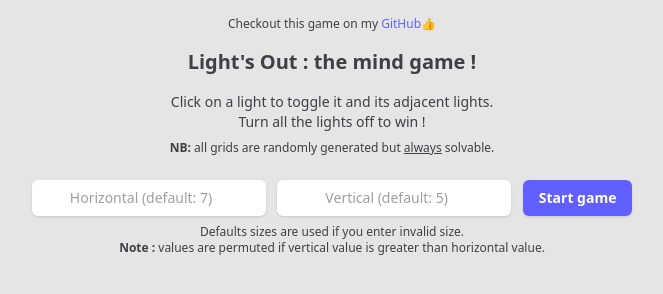
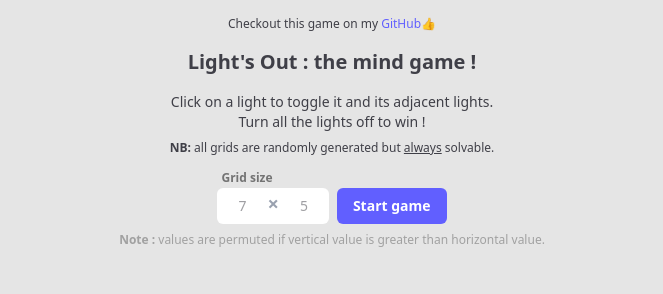
Before and after one commit to ryan-hmd/lights-out, a website with bundled scripts: page index.html in a window 1280 px wide. Shown: the whole page, without its empty margins (308-971 px from the left). Built offline with nearby package versions, Linux system fonts and the light colour scheme.

Commit message:
style: change settings form and delete useless text

```diff
--- a/index.html
+++ b/index.html
@@ -9,6 +9,14 @@
         <script src="./build/engine.js" defer></script>
         <script src="./build/game.js" defer></script>
         <style>
+            input::-webkit-outer-spin-button,
+            input::-webkit-inner-spin-button {
+                -webkit-appearance: none;
+                margin: 0;
+            }
+            input[type="number"] {
+                -moz-appearance: textfield;
+            }
             .light {
                 flex-shrink: 0;
                 background-color: white;
@@ -74,40 +82,52 @@
                 </div>
             </header>
             <main>
-                <div id="game" class="my-6 text-center"></div>
+                <div id="game" class="my-8 text-center"></div>
 
-                <form id="settings" class="*:shadow-sm text-center space-x-2">
+                <form
+                    id="settings"
+                    class="flex flex-col sm:flex-row gap-2 w-fit justify-center mx-auto"
+                >
+                    <div
+                        class="flex bg-white w-fit items-center rounded-md relative"
+                    >
+                        <label
+                            for="dimX"
+                            class="absolute -top-4.5 left-1 text-xs font-semibold text-neutral-500"
+                            >Grid size</label
+                        >
                         <input
+                            id="dimX"
                             name="dimX"
-                        placeholder="Horizontal (default: 7)"
+                            placeholder="7"
                             type="number"
                             min="1"
+                            class="field-sizing-content min-w-[50px] text-center px-4 py-2"
                             autocomplete="off"
-                        class="bg-white rounded-md text-center px-4 py-2"
                         />
+                        <div class="font-semibold text-xl pb-1 text-gray-400">
+                            &times;
+                        </div>
                         <input
                             name="dimY"
-                        placeholder="Vertical (default: 5)"
+                            placeholder="5"
                             type="number"
                             min="1"
+                            class="field-sizing-content min-w-[50px] text-center px-4 py-2"
                             autocomplete="off"
-                        class="bg-white rounded-md text-center px-4 py-2"
                         />
+                    </div>
                     <button
                         type="submit"
-                        class="bg-indigo-500 rounded-md text-white font-semibold cursor-pointer px-4 py-2"
+                        class="bg-indigo-500 text-white font-semibold cursor-pointer px-4 py-2 rounded-md"
                     >
                         Start game
                     </button>
                 </form>
             </main>
-            <aside class="text-center">
-                <p class="mt-2 text-xs">
-                    Defaults sizes are used if you enter invalid size.
-                    <br />
-                    <b>Note : </b>values are permuted if vertical value is
-                    greater than horizontal value.
-                </p>
+            <aside class="text-xs text-center text-neutral-400 mt-2">
+                <b>Note : </b>values are permuted if vertical value is greater
+                than horizontal value.
             </aside>
         </div>
     </body>
```
Lines whose indentation alone changed are shown as unchanged.
